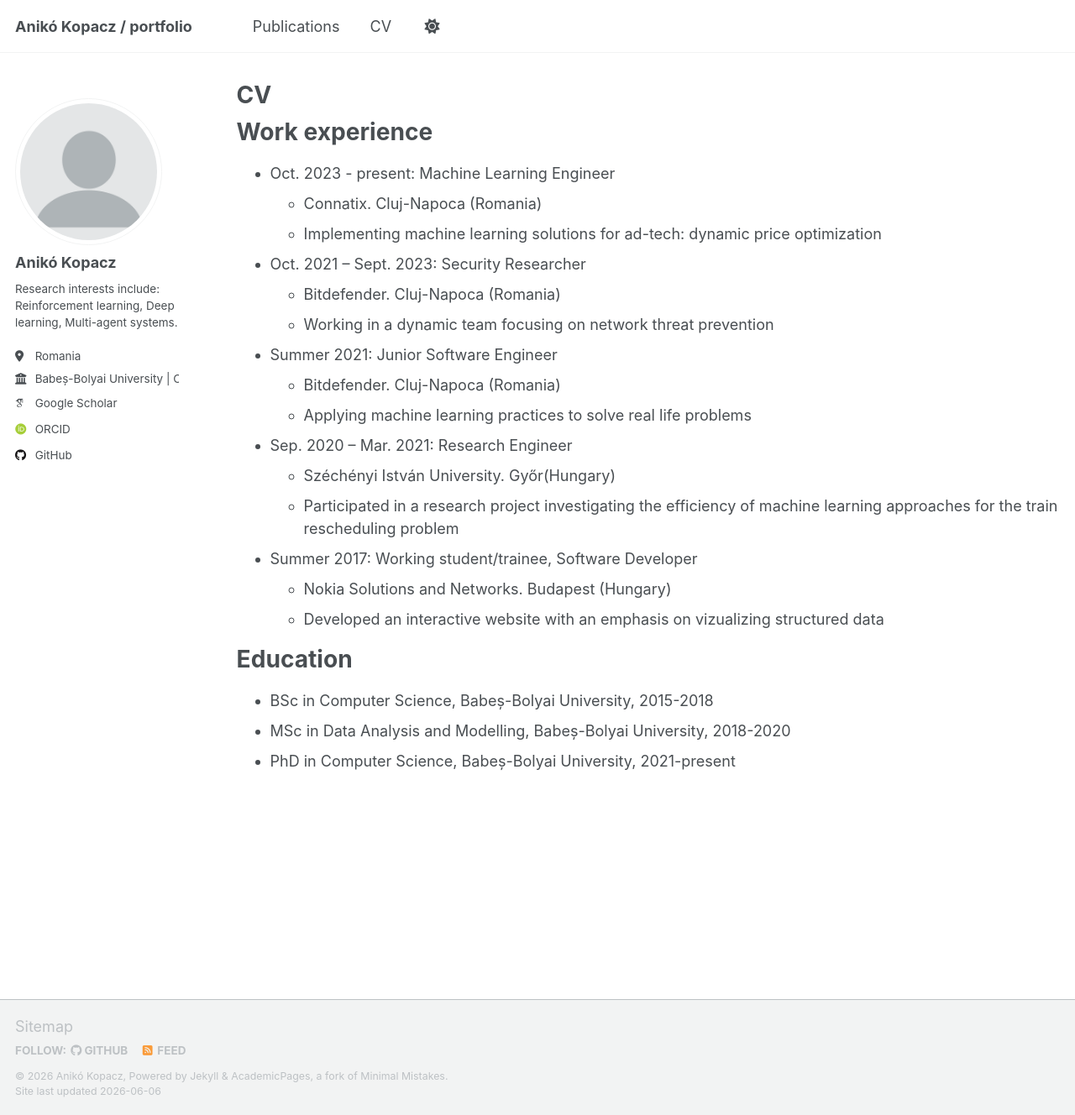
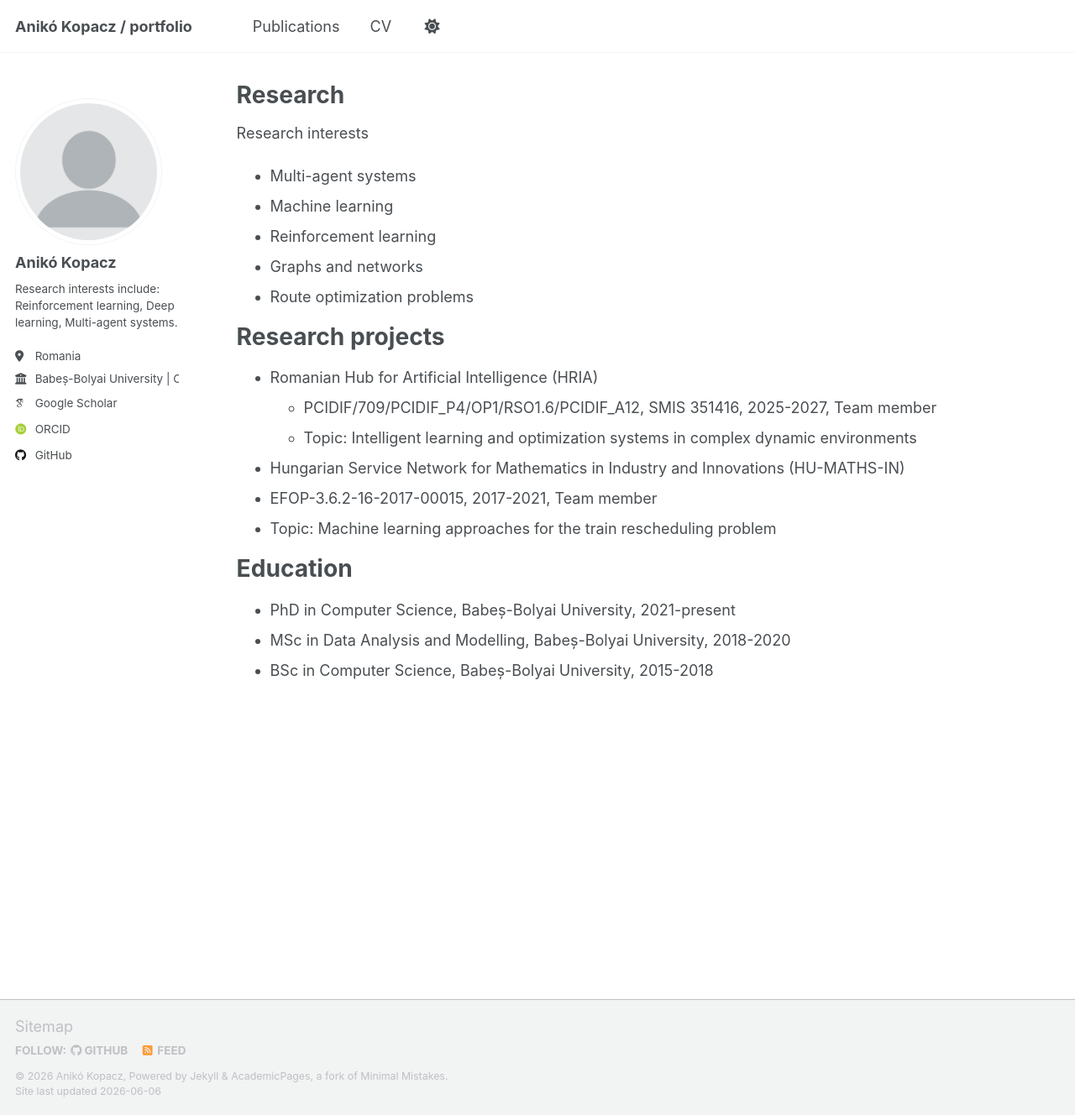
Before and after one commit to akopacz/akopacz.github.io, a Jekyll site: the page built from _pages/cv.md, in a window 1280 px wide and 1328 px high. Shown: the whole window at 84% size. Built offline with Jekyll 4.4.1, drawn with Linux system fonts in a browser that asks for light colours; some web fonts are replaced; a script that is not in the unit is left out.

Commit message:
update: cv

```diff
--- a/_pages/cv.md
+++ b/_pages/cv.md
@@ -1,6 +1,6 @@
 ---
 layout: archive
-title: "CV"
+title: "Research"
 permalink: /cv/
 author_profile: true
 redirect_from:
@@ -9,9 +9,29 @@ redirect_from:
 
 {% include base_path %}
 
-Work experience
+Research interests
+* Multi-agent systems
+* Machine learning
+* Reinforcement learning
+* Graphs and networks
+* Route optimization problems
+
+Research projects
 ======
-* Oct. 2023 - present: Machine Learning Engineer
+* Romanian Hub for Artificial Intelligence (HRIA)
+  * PCIDIF/709/PCIDIF_P4/OP1/RSO1.6/PCIDIF_A12, SMIS 351416, 2025-2027, Team member
+  * Topic: Intelligent learning and optimization systems in complex dynamic environments
+
+* Hungarian Service Network for Mathematics in Industry and Innovations (HU-MATHS-IN)
+ * EFOP-3.6.2-16-2017-00015, 2017-2021, Team member
+ * Topic: Machine learning approaches for the train rescheduling problem
+
+<!-- * Promoting Sustainability as a Fundamental Driver in Software Development Training and Education (Sustrainable)
+  * 2020-1-PT01-KA203-078646, Erasmus+ strategic partnership project -->
+
+<!-- Work experience
+======
+* Oct. 2023 - Sept. 2025: Machine Learning Engineer
   * Connatix. Cluj-Napoca (Romania)
   * Implementing machine learning solutions for ad-tech: dynamic price optimization
 
@@ -30,13 +50,13 @@ Work experience
 * Summer 2017: Working student/trainee, Software Developer
   * Nokia Solutions and Networks. Budapest (Hungary)
   * Developed an interactive website with an emphasis on vizualizing structured data
-
+   -->
 
 Education
 ======
+* PhD in Computer Science, Babeș-Bolyai University, 2021-present
+* MSc in Data Analysis and Modelling, Babeș-Bolyai University, 2018-2020
 * BSc in Computer Science, Babeș-Bolyai University, 2015-2018
-* MSc in Data Analysis and Modelling, Babeș-Bolyai University, 2018-2020
-* PhD in Computer Science, Babeș-Bolyai University, 2021-present
 
 <!-- Skills
 ======
--- a/_pages/publications.html
+++ b/_pages/publications.html
@@ -6,7 +6,7 @@ author_profile: true
 ---
 
 {% if site.author.googlescholar %}
-  <div class="wordwrap">You can also find my articles on <a href="{{site.author.googlescholar}}">my Google Scholar profile</a>.</div>
+  <div class="wordwrap">You can also find me <a href="{{site.author.googlescholar}}"> on Google Scholar</a>.</div>
 {% endif %}
 
 {% include base_path %}
```
Also changed, not shown: _pages/about.md (+5 -1 lines).
